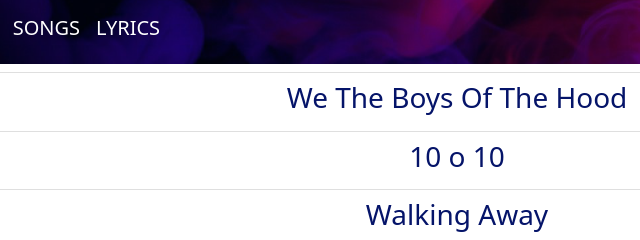
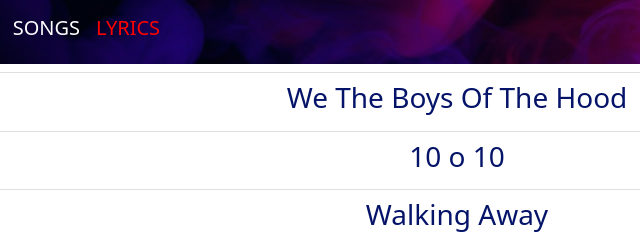
Before and after one commit to billydkiddo/miniproject1A, a plain HTML site: page lyrics.html in a window 1280 px wide. Shown: the top 240 px of the page, 183-823 px from the left. Drawn offline with nearby package versions, Linux system fonts and the light colour scheme.

Commit message:
Update lyrics.html

```diff
--- a/lyrics.html
+++ b/lyrics.html
@@ -53,6 +53,10 @@
 
       }
 
+    #lyricsactive{
+      color: red;
+    }
+
     </style>
   </head>
   <body>
@@ -78,10 +82,10 @@
                         <a class="nav-link" href="index.html"><h5>HOME</h5></a>
                     </li>
                     <li class="nav-item">
-                        <a class="nav-link" href="songs.html"><h5>SONGS</h5></a>
+                        <a class="nav-link " href="songs.html"><h5>SONGS</h5></a>
                     </li>
                     <li class="nav-item">
-                        <a class="nav-link active" href="lyrics.html"><h5>LYRICS</h5></a>
+                        <a class="nav-link active" href="lyrics.html"><h5 id="lyricsactive">LYRICS</h5></a>
                     </li>
                 </ul>
 <!--FORM -->
```
